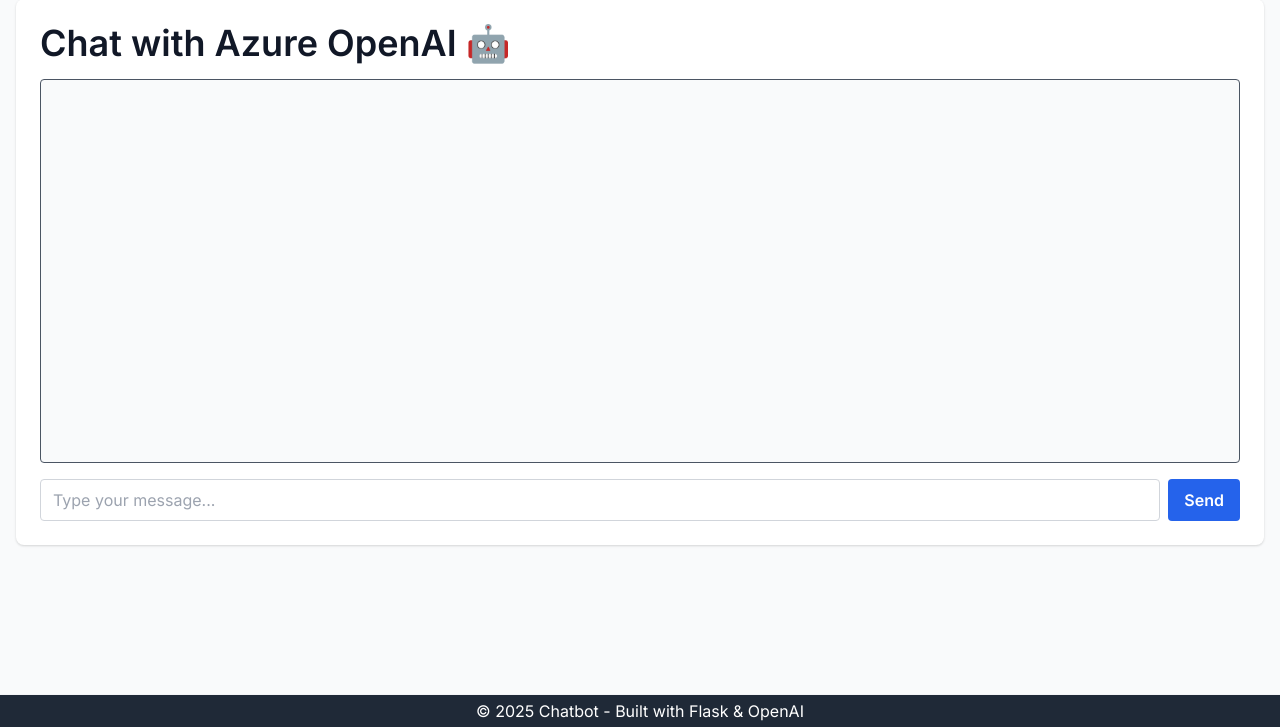
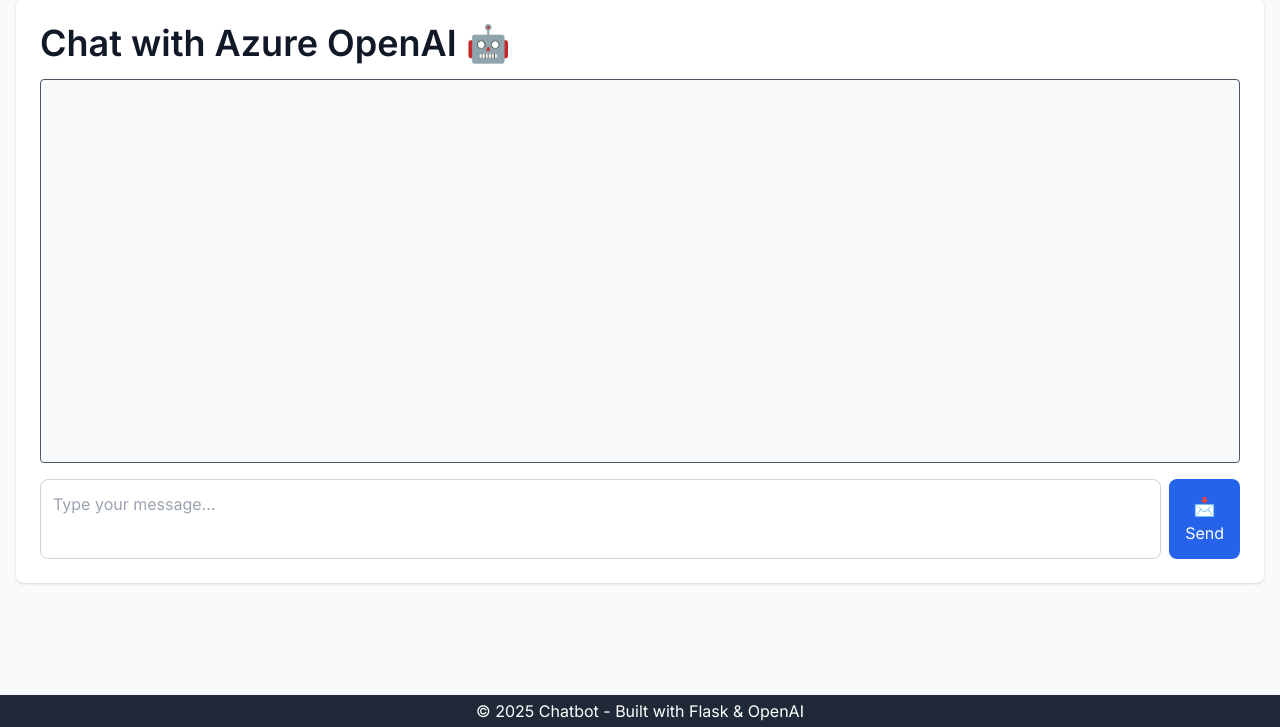
Before and after one commit to Swamy-s-Tech-Skills-Academy-AI-ML-Data/openai-chat-flask, a Flask app: page / in a window 1280 px wide. Shown: the part 73-800 px from the top of the page. Run offline with Flask 3, Linux system fonts and the light colour scheme.

Commit message:
Update index.html

```diff
--- a/website/templates/index.html
+++ b/website/templates/index.html
@@ -11,11 +11,12 @@
 
     <!-- Input & Button -->
     <div class="flex space-x-2">
-        <input id="user-input" type="text" placeholder="Type your message..."
-            class="flex-grow border border-gray-300 rounded px-3 py-2 focus:outline-none focus:ring focus:ring-blue-300" />
+        <textarea id="user-input" placeholder="Type your message..."
+            class="flex-grow border border-gray-300 rounded-lg px-3 py-3 h-20 resize-none focus:outline-none focus:ring focus:ring-blue-300"></textarea>
         <button id="send-btn"
-            class="bg-blue-600 text-white font-semibold px-4 py-2 rounded hover:bg-blue-700 transition">
-            Send
+            class="bg-blue-600 text-white font-semibold px-4 py-3 rounded-lg hover:bg-blue-700 transition flex flex-col items-center justify-center">
+            <span class="text-lg">📩</span>
+            <span>Send</span>
         </button>
     </div>
 </div>
@@ -41,7 +42,7 @@
             // Bot message (align left, gray background)
             msgDiv.classList.add("justify-start");
             msgDiv.innerHTML = `
-                <div class="bg-gray-700 text-white p-3 rounded-lg shadow max-w-lg rounded-bl-none">
+                <div class="bg-gray-700 text-white p-3 rounded-lg shadow rounded-bl-none">
                     <strong>Bot:</strong> ${message}
                 </div>
             `;
@@ -57,7 +58,7 @@
 
         appendMessage("user", message);
         userInput.value = "";
-        userInput.focus(); // Keep input field focused after sending
+        userInput.focus(); // Keep textarea focused after sending
 
         try {
             const res = await fetch("/api/chat", {
@@ -79,7 +80,7 @@
     // Event listeners
     sendBtn.addEventListener("click", sendMessage);
     userInput.addEventListener("keypress", (event) => {
-        if (event.key === "Enter") {
+        if (event.key === "Enter" && !event.shiftKey) {
             event.preventDefault();
             sendMessage();
         }
```
